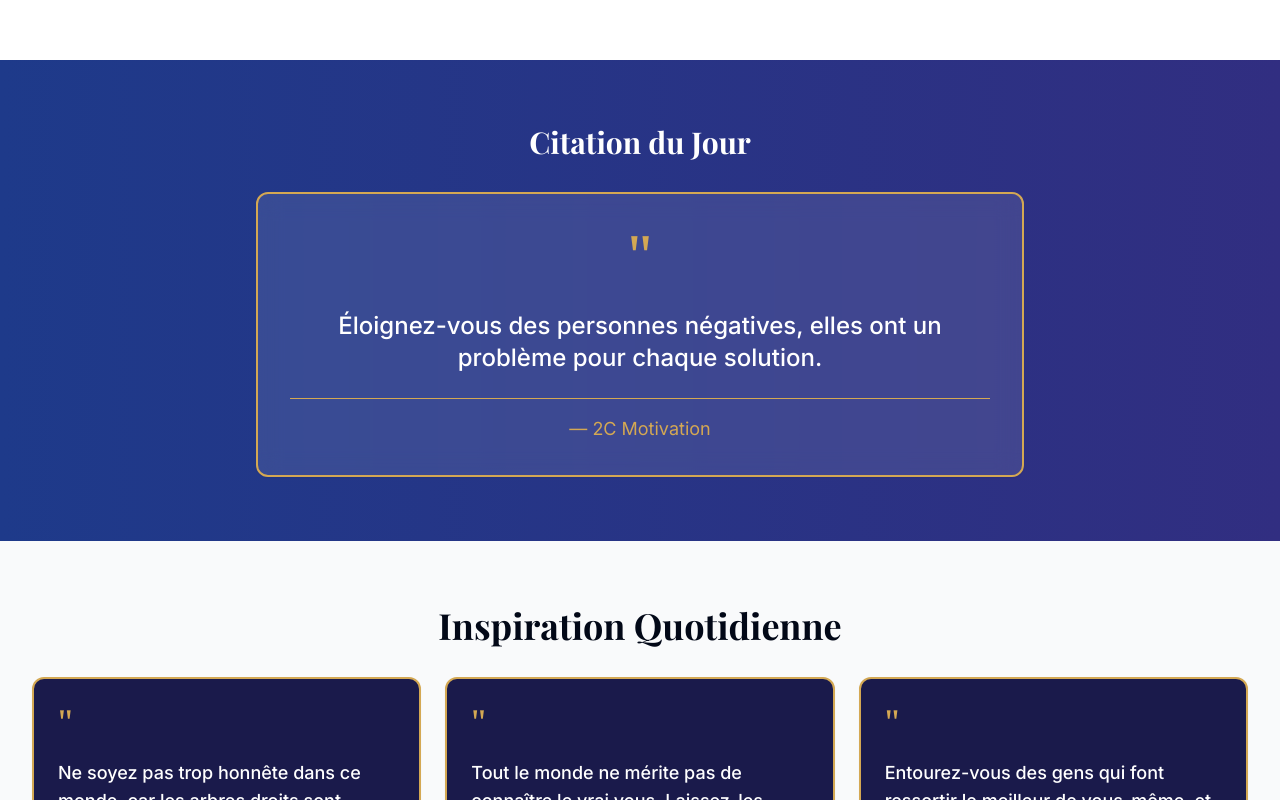
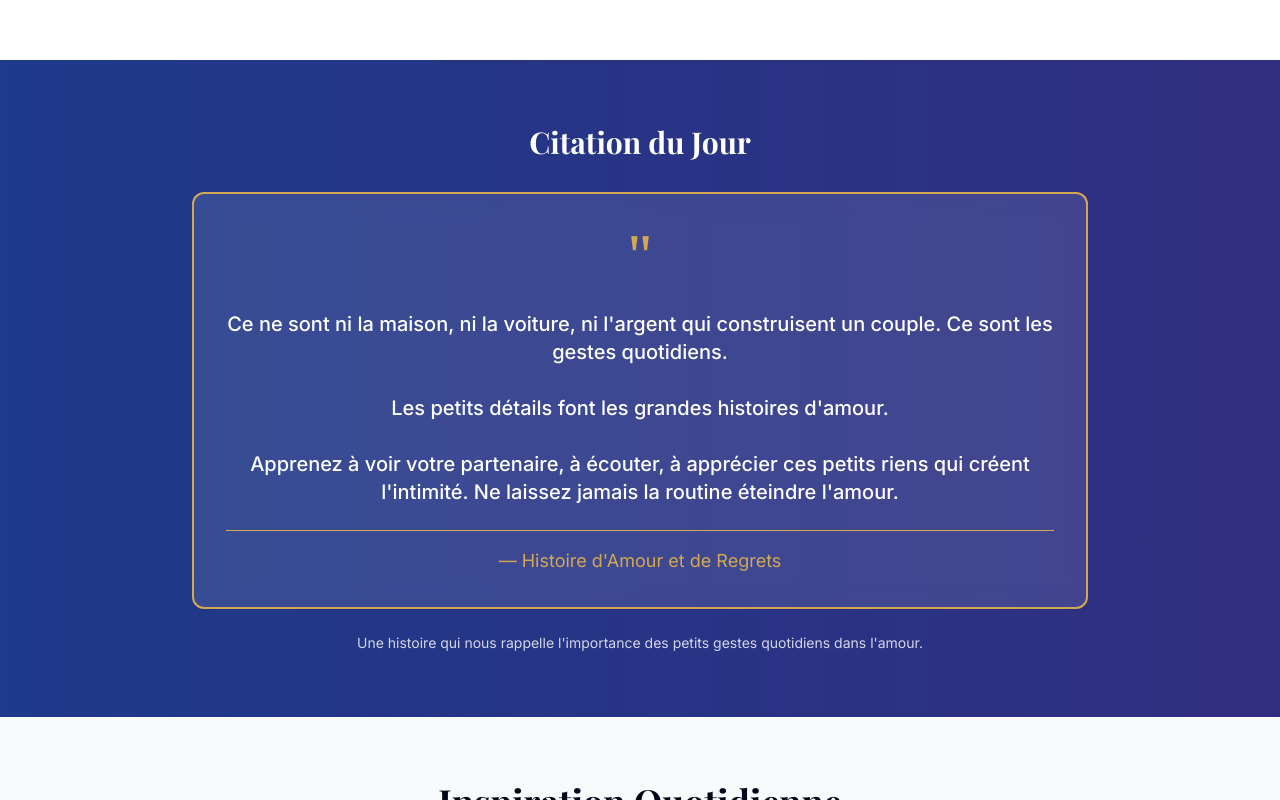
Before and after one commit to Daruine/2cmotivation, a React (Vite) app: page / in a window 1280 px wide. Shown: the part 480-1280 px from the top of the page. Built offline with nearby package versions, Linux system fonts and the light colour scheme.

Commit message:
Add story content
This commit adds a new story to the application.  The story details a man's experience with his wife and the impact of their daily routine.

```diff
--- a/src/components/QuoteCard.tsx
+++ b/src/components/QuoteCard.tsx
@@ -11,8 +11,12 @@ export const QuoteCard = ({ quote, author }: QuoteCardProps) => {
     <Card className="p-6 card-hover bg-[#1a1a4b] text-white border-[#d4a853] border-2">
       <div className="flex flex-col h-full">
         <div className="text-[#d4a853] text-4xl mb-4 font-serif">"</div>
-        <blockquote className="text-lg font-medium mb-4 flex-grow">{quote}</blockquote>
-        <footer className="text-sm text-[#d4a853] mt-auto border-t border-[#d4a853] pt-4">— {author}</footer>
+        <blockquote className="text-lg font-medium mb-4 flex-grow whitespace-pre-line">
+          {quote}
+        </blockquote>
+        <footer className="text-sm text-[#d4a853] mt-auto border-t border-[#d4a853] pt-4">
+          — {author}
+        </footer>
       </div>
     </Card>
   );
--- a/src/components/QuoteOfTheDay.tsx
+++ b/src/components/QuoteOfTheDay.tsx
@@ -4,23 +4,26 @@ import { useState, useEffect } from "react";
 
 export const QuoteOfTheDay = () => {
   const [todayQuote, setTodayQuote] = useState({
-    quote: "Éloignez-vous des personnes négatives, elles ont un problème pour chaque solution.",
-    author: "2C Motivation"
+    quote: `Ce ne sont ni la maison, ni la voiture, ni l'argent qui construisent un couple. Ce sont les gestes quotidiens.
+
+Les petits détails font les grandes histoires d'amour.
+
+Apprenez à voir votre partenaire, à écouter, à apprécier ces petits riens qui créent l'intimité. Ne laissez jamais la routine éteindre l'amour.`,
+    author: "Histoire d'Amour et de Regrets"
   });
 
   useEffect(() => {
-    // Ici, vous pourrez plus tard ajouter la logique pour récupérer une citation aléatoire
-    // ou la citation du jour depuis votre base de données
+    // La logique pour récupérer une citation aléatoire sera ajoutée plus tard
   }, []);
 
   return (
     <section className="py-16 px-4 sm:px-6 lg:px-8 bg-gradient-to-r from-blue-900 to-indigo-900">
-      <div className="max-w-3xl mx-auto text-center">
+      <div className="max-w-4xl mx-auto text-center">
         <h2 className="text-3xl font-bold text-white mb-8">Citation du Jour</h2>
         <Card className="p-8 card-hover bg-white/10 backdrop-blur-md text-white border-[#d4a853] border-2">
           <div className="flex flex-col h-full">
             <div className="text-[#d4a853] text-6xl mb-6 font-serif">"</div>
-            <blockquote className="text-2xl font-medium mb-6 flex-grow">
+            <blockquote className="text-xl font-medium mb-6 flex-grow whitespace-pre-line">
               {todayQuote.quote}
             </blockquote>
             <footer className="text-lg text-[#d4a853] mt-auto border-t border-[#d4a853] pt-4">
@@ -28,6 +31,9 @@ export const QuoteOfTheDay = () => {
             </footer>
           </div>
         </Card>
+        <p className="mt-6 text-white/80 text-sm">
+          Une histoire qui nous rappelle l'importance des petits gestes quotidiens dans l'amour.
+        </p>
       </div>
     </section>
   );
```
